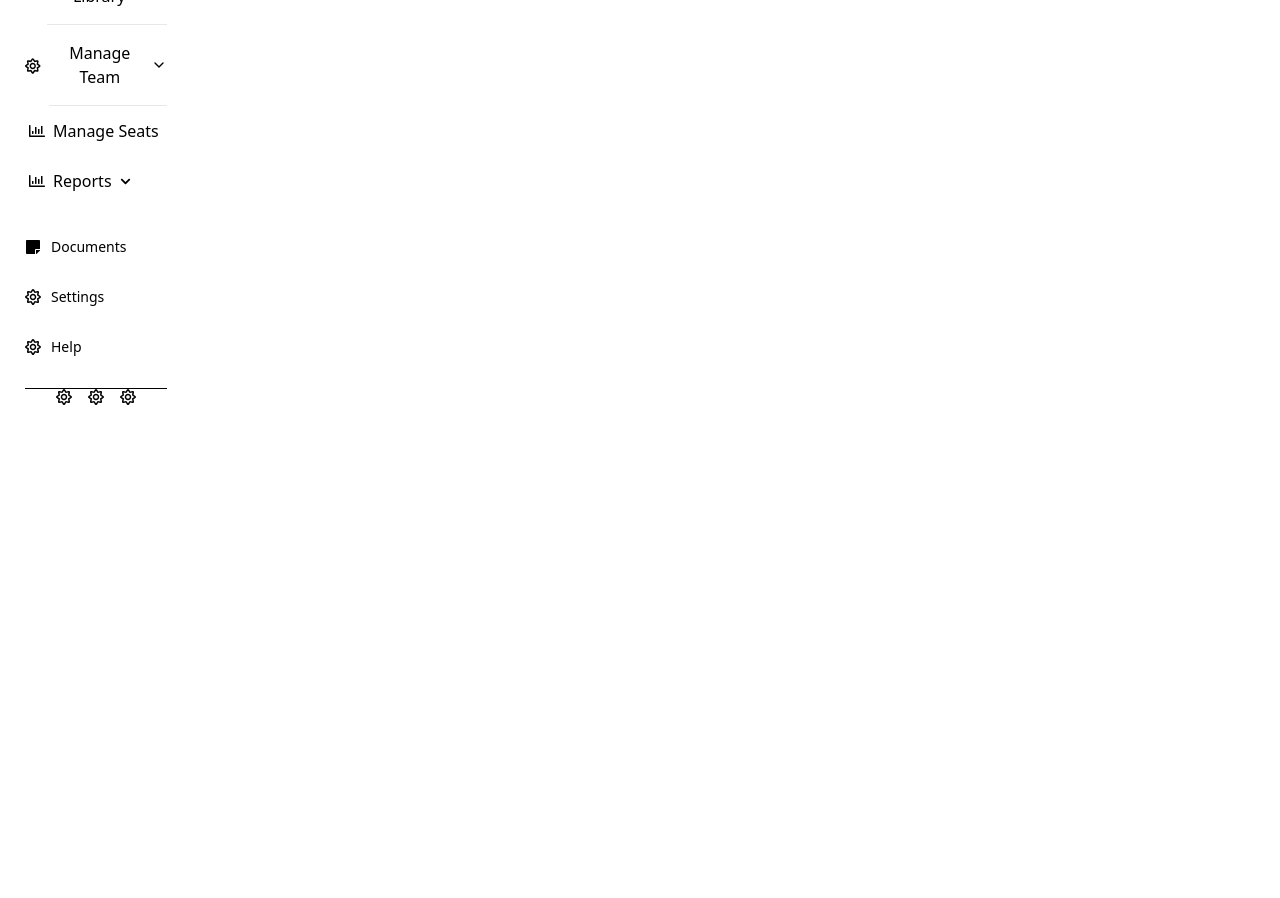
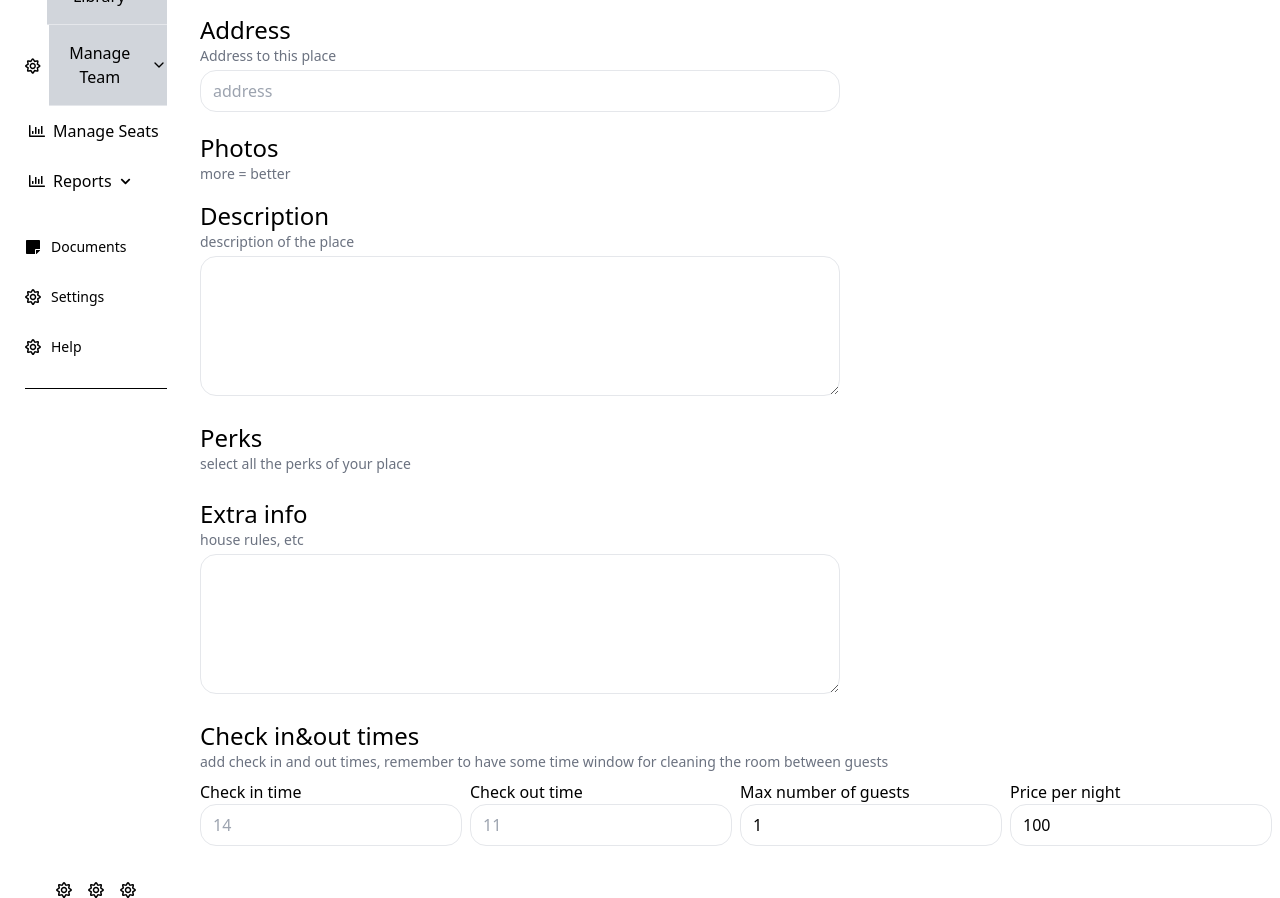
Before and after one commit to Harshksaw/Ekaant-StudyRoom-APP, a React (Vite) app in the folder admin/: page /manage-library/create-library in a window 1280 px wide. Shown: the part 180-1078 px from the top of the page. Before the commit the page ends 800 px from the top, so only its background shows below. Built offline with nearby package versions, Linux system fonts and the light colour scheme; sample sign-in values are in the browser's storage.

Commit message:
create room form

```diff
--- a/admin/src/App.tsx
+++ b/admin/src/App.tsx
@@ -12,7 +12,7 @@ import Register from "./pages/Register";
 import Home from "./pages/Home";
 import ProtectedLayout from "./components/ProtectedLayout";
 import ManageSeats from "./pages/ManageSeats";
-import CreateLibrary from "./components/manageLibrary/CreateLibrary";
+import CreateLibrary from "./components/ManageLibrary/CreateLibrary";
 function App() {
   // const [count, setCount] = useState(0);
 
--- a/admin/src/components/manageLibrary/CreateLibrary.tsx
+++ b/admin/src/components/manageLibrary/CreateLibrary.tsx
@@ -1,9 +1,171 @@
 import React from "react";
+// import PhotosUploader from "../PhotosUploader.jsx";
+// import Perks from "../Perks.jsx";
+import { useEffect, useState } from "react";
+import axios from "axios";
+// import AccountNav from "../AccountNav";
+import { Navigate, useParams } from "react-router-dom";
+// type Props = {};
 
-type Props = {};
+const CreateLibrary = () => {
+  const { id } = useParams();
+  const [title, setTitle] = useState("");
+  const [address, setAddress] = useState("");
+  const [addedPhotos, setAddedPhotos] = useState([]);
+  const [description, setDescription] = useState("");
+  const [perks, setPerks] = useState([]);
+  const [extraInfo, setExtraInfo] = useState("");
+  const [checkIn, setCheckIn] = useState("");
+  const [checkOut, setCheckOut] = useState("");
+  const [maxGuests, setMaxGuests] = useState(1);
+  const [price, setPrice] = useState(100);
+  const [redirect, setRedirect] = useState(false);
+  // useEffect(() => {
+  //   if (!id) {
+  //     return;
+  // //   }
+  //   axios.get("/places/" + id).then((response) => {
+  //     const { data } = response;
+  //     setTitle(data.title);
+  //     setAddress(data.address);
+  //     setAddedPhotos(data.photos);
+  //     setDescription(data.description);
+  //     setPerks(data.perks);
+  //     setExtraInfo(data.extraInfo);
+  //     setCheckIn(data.checkIn);
+  //     setCheckOut(data.checkOut);
+  //     setMaxGuests(data.maxGuests);
+  //     setPrice(data.price);
+  //   });
+  // }, [id]);
+  function inputHeader(text) {
+    return <h2 className="text-2xl mt-4">{text}</h2>;
+  }
+  function inputDescription(text) {
+    return <p className="text-gray-500 text-sm">{text}</p>;
+  }
+  function preInput(header, description) {
+    return (
+      <>
+        {inputHeader(header)}
+        {inputDescription(description)}
+      </>
+    );
+  }
 
-const CreateLibrary = (props: Props) => {
-  return <div>CreateLibrary</div>;
+  async function savePlace(e) {
+    e.preentDefault();
+    const placeData = {
+      title,
+      address,
+      addedPhotos,
+      description,
+      perks,
+      extraInfo,
+      checkIn,
+      checkOut,
+      maxGuests,
+      price,
+    };
+    if (id) {
+      // update
+      await axios.put("/places", {
+        id,
+        ...placeData,
+      });
+      setRedirect(true);
+    } else {
+      // new place
+      await axios.post("/places", placeData);
+      setRedirect(true);
+    }
+  }
+
+  if (redirect) {
+    // return <Navigate to={"/account/places"} />;
+  }
+
+  return (
+    <div className="m-2 ">
+      {/* <AccountNav /> */}
+      <form onSubmit={savePlace}>
+        {preInput(
+          "Title",
+          "Title for your place. should be short and catchy as in advertisement"
+        )}
+        <input
+          type="text"
+          value={title}
+          onChange={(e) => setTitle(e.target.value)}
+          placeholder="title, for example: My lovely apt"
+        />
+        {preInput("Address", "Address to this place")}
+        <input
+          type="text"
+          value={address}
+          onChange={(e) => setAddress(e.target.value)}
+          placeholder="address"
+        />
+        {preInput("Photos", "more = better")}
+        {/* <PhotosUploader addedPhotos={addedPhotos} onChange={setAddedPhotos} /> */}
+        {preInput("Description", "description of the place")}
+        <textarea
+          value={description}
+          onChange={(e) => setDescription(e.target.value)}
+        />
+        {preInput("Perks", "select all the perks of your place")}
+        <div className="grid mt-2 gap-2 grid-cols-2 md:grid-cols-3 lg:grid-cols-6">
+          {/* <Perks selected={perks} onChange={setPerks} /> */}
+        </div>
+        {preInput("Extra info", "house rules, etc")}
+        <textarea
+          value={extraInfo}
+          onChange={(e) => setExtraInfo(e.target.value)}
+        />
+        {preInput(
+          "Check in&out times",
+          "add check in and out times, remember to have some time window for cleaning the room between guests"
+        )}
+        <div className="grid gap-2 grid-cols-2 md:grid-cols-4">
+          <div>
+            <h3 className="mt-2 -mb-1">Check in time</h3>
+            <input
+              type="text"
+              value={checkIn}
+              onChange={(e) => setCheckIn(e.target.value)}
+              placeholder="14"
+            />
+          </div>
+          <div>
+            <h3 className="mt-2 -mb-1">Check out time</h3>
+            <input
+              type="text"
+              value={checkOut}
+              onChange={(e) => setCheckOut(e.target.value)}
+              placeholder="11"
+            />
+          </div>
+          <div>
+            <h3 className="mt-2 -mb-1">Max number of guests</h3>
+            <input
+              type="number"
+              value={maxGuests}
+              onChange={(e) => setMaxGuests(e.target.value)}
+            />
+          </div>
+          <div>
+            <h3 className="mt-2 -mb-1">Price per night</h3>
+            <input
+              type="number"
+              value={price}
+              onChange={(e) => setPrice(e.target.value)}
+            />
+          </div>
+        </div>
+        <button className="primary  ">Save</button>
+      </form>
+    </div>
+  );
 };
 
 export default CreateLibrary;
--- a/admin/src/index.css
+++ b/admin/src/index.css
@@ -9,6 +9,29 @@ input::-webkit-inner-spin-button {
 }
 
 /* Firefox */
-input[type=number] {
+input[type="number"] {
   -moz-appearance: textfield;
 }
+
+input[type="text"],
+input[type="password"],
+input[type="email"],
+input[type="number"],
+input[type="tel"],
+textarea {
+  @apply w-full border my-1 py-2 px-3 rounded-2xl;
+  max-width: 50vw;
+}
+input {
+  max-width: 50vw;
+}
+textarea {
+  height: 140px;
+}
+button {
+  @apply bg-gray-300;
+}
+button.primary {
+  background-color: black;
+  @apply bg-primary p-2 w-full text-white rounded-2xl;
+}
```
